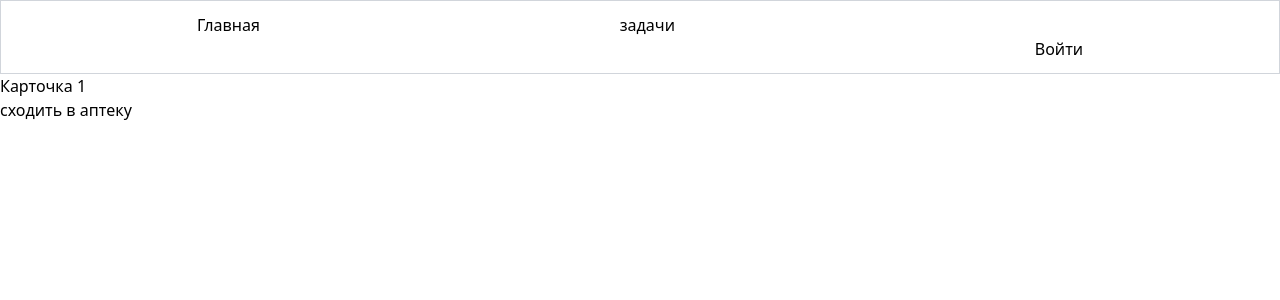
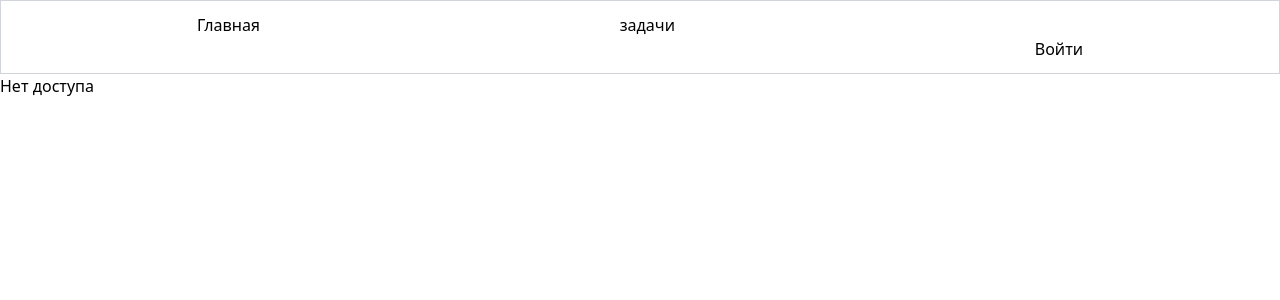
Before and after one commit to hjphopchop/next-auth, a Next.js app: page /todo/1 in a window 1280 px wide. Shown: the top 300 px of the page. Built offline with nearby package versions, Linux system fonts and the light colour scheme; no server answers.

Commit message:
feat: added stupid private routes

```diff
--- a/pages/api/auth/[...nextauth].js
+++ b/pages/api/auth/[...nextauth].js
@@ -1,6 +1,6 @@
 import NextAuth from "next-auth";
 import CredentialsProvider from "next-auth/providers/credentials";
-export default NextAuth({
+export const authOptions = {
   providers: [
     CredentialsProvider({
       name: "Credentials",
@@ -23,4 +23,5 @@ export default NextAuth({
     colorScheme: "light",
     buttonText: "Выйти",
   },
-});
+};
+export default NextAuth(authOptions)
--- a/pages/todo.jsx
+++ b/pages/todo.jsx
@@ -1,9 +1,18 @@
-import Link from 'next/link';
-import React from 'react'
-import Layout from '../components/Layout';
+import Link from "next/link";
+import React from "react";
+import { useSession } from "next-auth/react";
+import Layout from "../components/Layout";
 
-export default function todo({todos}) {
-    console.log(todos)
+export default function Todo({ todos }) {
+  const { status } = useSession();
+  if (status === "unauthenticated") {
+    return (
+      <Layout>
+        <h1>Нет доступа</h1>
+      </Layout>
+    );
+  }
+
   return (
     <Layout>
       <div>Список карточек</div>
@@ -21,9 +30,11 @@ export default function todo({todos}) {
 }
 
 export async function getServerSideProps() {
-    const res = await fetch("http://localhost:3000/api/todo");
-    const todos = await res.json()
-    return {
-        props: {todos}
-    }
+  const res = await fetch("http://localhost:3000/api/todo");
+  const todos = await res.json();
+  return {
+    props: {
+      todos,
+    },
+  };
 }
--- a/pages/todo/[id].jsx
+++ b/pages/todo/[id].jsx
@@ -1,9 +1,18 @@
-import { useRouter } from 'next/router';
-import React from 'react'
-import Layout from '../../components/Layout';
+import { useRouter } from "next/router";
+import React from "react";
+import Layout from "../../components/Layout";
+import { useSession } from "next-auth/react";
 
-export default function Todo({todo}) {
-    const { query } = useRouter();
+export default function Todo({ todo }) {
+  const { query } = useRouter();
+  const { status } = useSession();
+  if (status === "unauthenticated") {
+    return (
+      <Layout>
+        <h1>Нет доступа</h1>
+      </Layout>
+    );
+  }
   return (
     <Layout>
       <div>Карточка {query.id}</div>
@@ -12,7 +21,7 @@ export default function Todo({todo}) {
   );
 }
 
-export async function getServerSideProps({params}) {
+export async function getServerSideProps({ params }) {
   const res = await fetch(`http://localhost:3000/api/todo/${params.id}`);
   const todo = await res.json();
   return {
```
